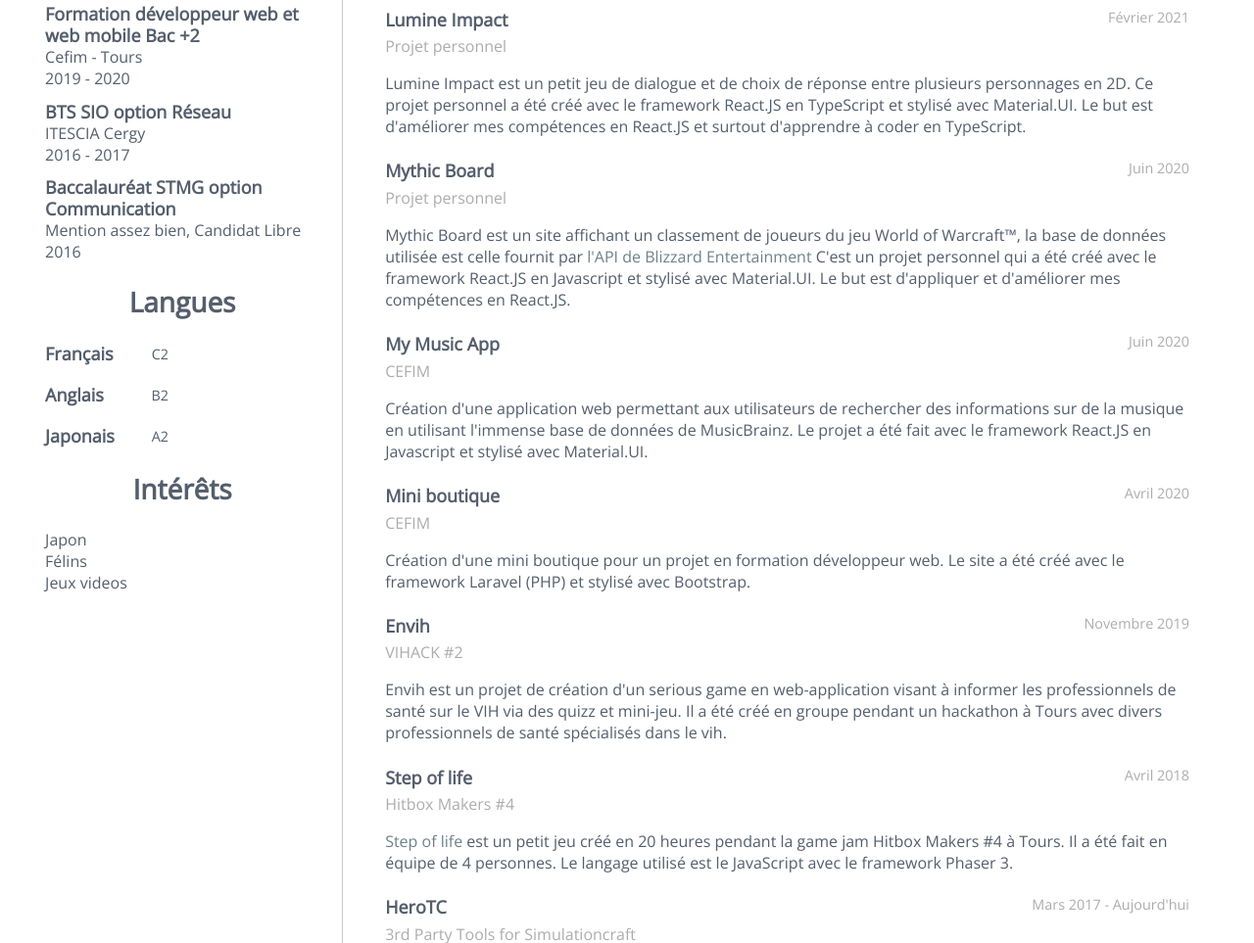
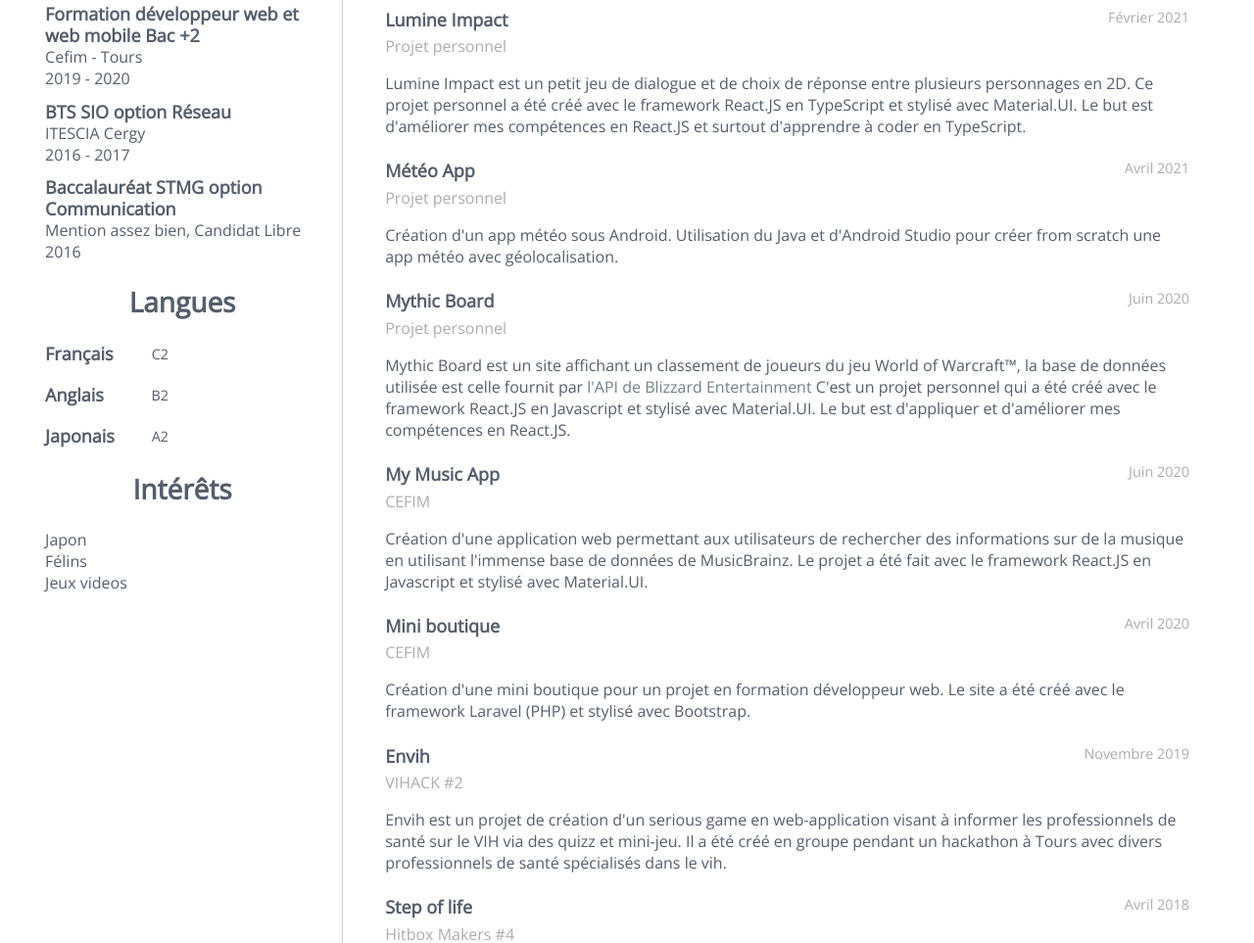
Before and after one commit to OceaneSkow/CV-master, a plain HTML site: page index.html in a window 1280 px wide. Shown: the part 744-1707 px from the top of the page at 98% size. Drawn offline with nearby package versions, Linux system fonts and the light colour scheme.

Commit message:
Update index.html

```diff
--- a/index.html
+++ b/index.html
@@ -137,6 +137,13 @@
           </p>
         </div>
         <div>
+          <h3>Météo App<span class="period">Avril 2021</span></h3>
+          <h4>Projet personnel</h4>
+          <p> Création d'un app météo sous Android.
+            Utilisation du Java et d'Android Studio pour créer from scratch une app météo avec géolocalisation.
+          </p>
+        </div>
+        <div>
           <h3>Mythic Board<span class="period">Juin 2020</span></h3>
           <h4>Projet personnel</h4>
           <p> Mythic Board est un site affichant un classement de joueurs du jeu World of Warcraft™, la base de données utilisée est celle fournit par <a href="https://develop.battle.net/documentation" title="API Blizzard" target="_blank">l'API de Blizzard Entertainment</a>
```
